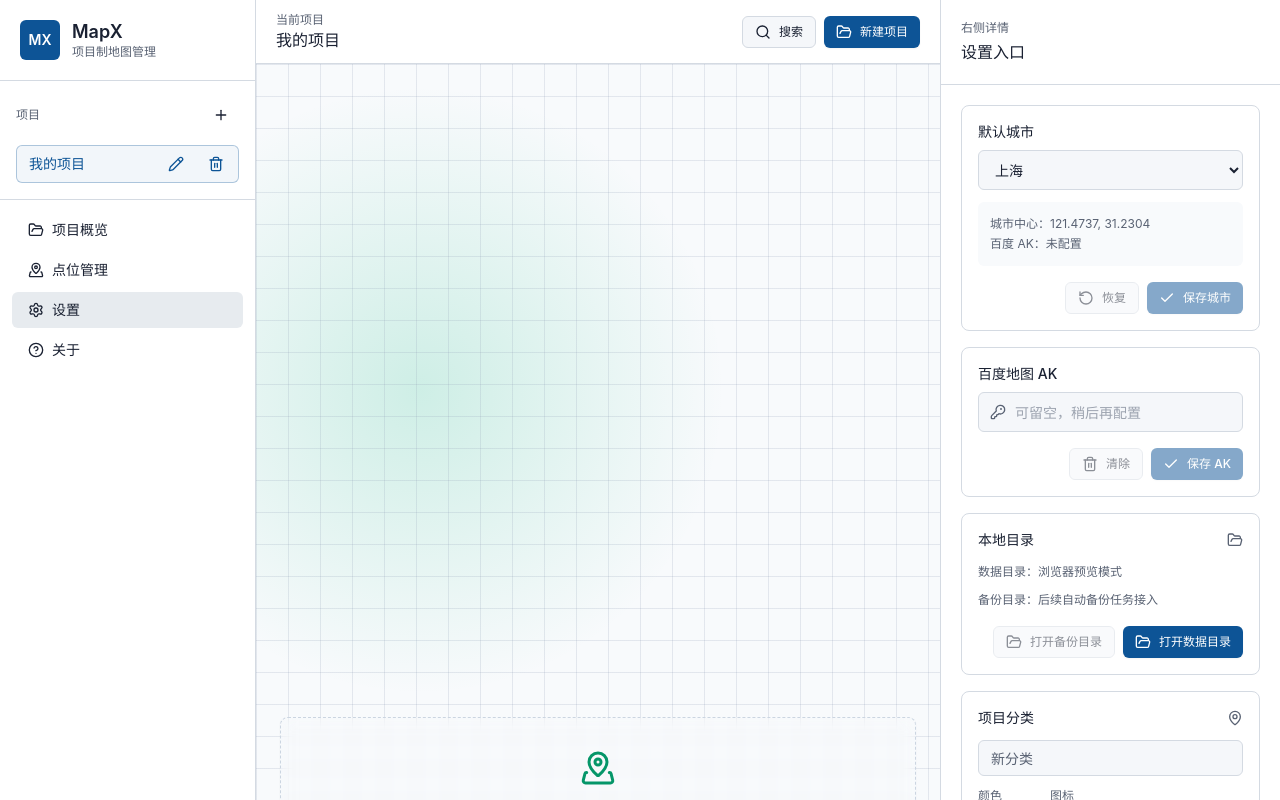
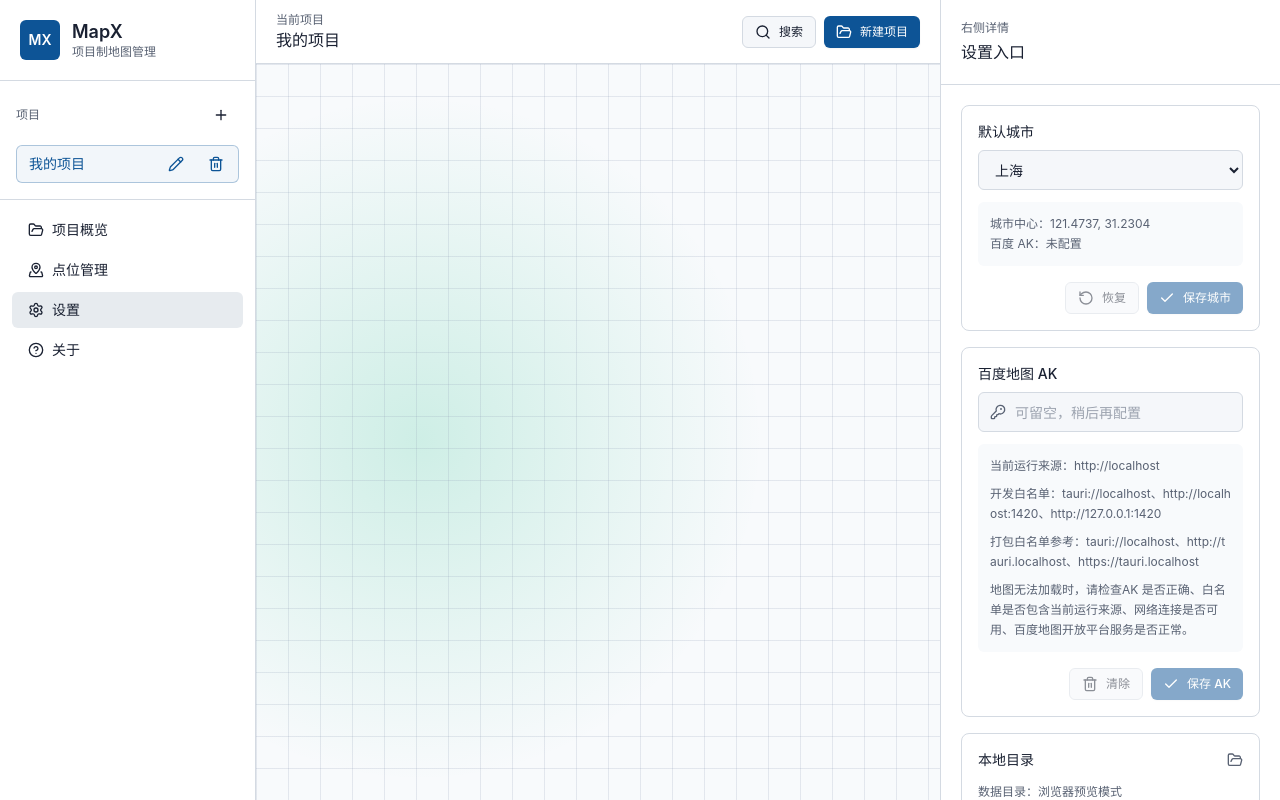
Before and after one commit to QinshanSun/mapx, a React (Vite) app: page / in a window 1280 px wide. Both pictures are taken after a click on the button "设置". Shown: the top 800 px of the page. Built offline with nearby package versions, Linux system fonts and the light colour scheme.

Commit message:
Document Baidu map runtime origins

```diff
--- a/src/components/settings-panel.tsx
+++ b/src/components/settings-panel.tsx
@@ -5,6 +5,7 @@ import { CategoryManagementPanel } from "@/components/category-management-panel"
 import { TagManagementPanel } from "@/components/tag-management-panel";
 import { Button } from "@/components/ui/button";
 import { CHINA_CITIES, normalizeCityName } from "@/data/china-cities";
+import { buildBaiduAkOriginGuidance } from "@/services/map-runtime";
 import { getAppInfo, openDataDirectory, updateBaiduAk, updateDefaultCity } from "@/services/settings-service";
 import type { AppInfo, FirstLaunchSettings } from "@/types/settings";
 
@@ -23,6 +24,7 @@ export function SettingsPanel({ settings, currentProjectId, onChange, onError }:
   const [isCitySaving, setIsCitySaving] = useState(false);
   const [isAkSaving, setIsAkSaving] = useState(false);
   const [isOpeningDataDirectory, setIsOpeningDataDirectory] = useState(false);
+  const originGuidance = buildBaiduAkOriginGuidance();
   const currentCity = CHINA_CITIES.find((city) => city.name === selectedCity) ?? CHINA_CITIES[0];
   const hasChanges = selectedCity !== normalizeCityName(settings.defaultCity);
   const hasAkChanges = akDraft.trim() !== (settings.baiduAk ?? "");
@@ -141,6 +143,13 @@ export function SettingsPanel({ settings, currentProjectId, onChange, onError }:
           </div>
         </label>
 
+        <div className="mt-3 space-y-2 rounded-md bg-slate-50 p-3 text-xs leading-5 text-muted-foreground">
+          <p className="break-all">当前运行来源：{originGuidance.currentOrigin}</p>
+          <p className="break-all">开发白名单：{originGuidance.devOrigins.join("、")}</p>
+          <p className="break-all">打包白名单参考：{originGuidance.packagedOrigins.join("、")}</p>
+          <p>地图无法加载时，请检查{originGuidance.failureChecks.join("、")}。</p>
+        </div>
+
         <div className="mt-4 flex justify-end gap-2">
           <Button
             type="button"
--- /dev/null
+++ b/src/services/map-runtime.ts
@@ -0,0 +1,28 @@
+export const TAURI_DEV_ORIGIN = "http://localhost:1420";
+export const BROWSER_DEV_ORIGIN = "http://127.0.0.1:1420";
+export const MACOS_PACKAGED_ORIGIN = "tauri://localhost";
+export const WINDOWS_PACKAGED_ORIGINS = ["http://tauri.localhost", "https://tauri.localhost"];
+
+export interface BaiduAkOriginGuidance {
+  currentOrigin: string;
+  devOrigins: string[];
+  packagedOrigins: string[];
+  failureChecks: string[];
+}
+
+export function buildBaiduAkOriginGuidance(currentOrigin = readCurrentOrigin()): BaiduAkOriginGuidance {
+  return {
+    currentOrigin,
+    devOrigins: [MACOS_PACKAGED_ORIGIN, TAURI_DEV_ORIGIN, BROWSER_DEV_ORIGIN],
+    packagedOrigins: [MACOS_PACKAGED_ORIGIN, ...WINDOWS_PACKAGED_ORIGINS],
+    failureChecks: ["AK 是否正确", "白名单是否包含当前运行来源", "网络连接是否可用", "百度地图开放平台服务是否正常"],
+  };
+}
+
+function readCurrentOrigin() {
+  if (typeof window === "undefined") {
+    return "未知";
+  }
+
+  return window.location.origin || `${window.location.protocol}//${window.location.host}`;
+}
```
Also changed, not shown: 3 other files (tests, documents, lock files or other folders).
